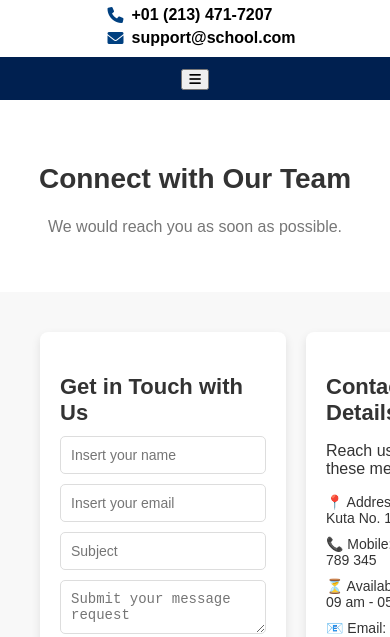
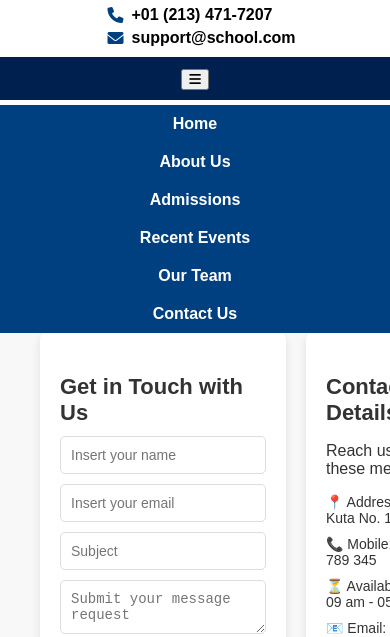
Before and after one commit to salimsaad-dot/Eagle-school-website, a plain HTML site: page contact.html in a window 390 px wide. Both pictures are taken after a click on the button 194 px from the left and 244 px from the top of the page. Shown: the part 165-802 px from the top of the page. Drawn offline with Linux system fonts and the light colour scheme; a script that the page names is missing.

Commit message:
Update contact.html

```diff
--- a/contact.html
+++ b/contact.html
@@ -142,7 +142,7 @@ body {
                 display: none;
                 flex-direction: column;
                 position: absolute;
-                top: 100%;
+                top: 270px;
                 left: 0;
                 width: 100%;
                 background: #004080;
```
